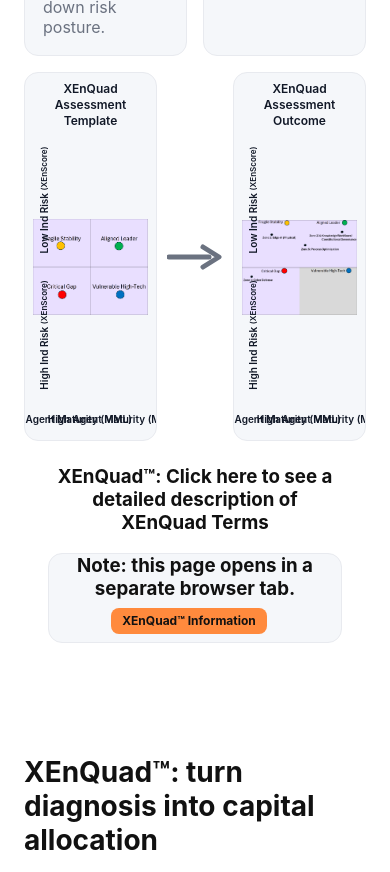
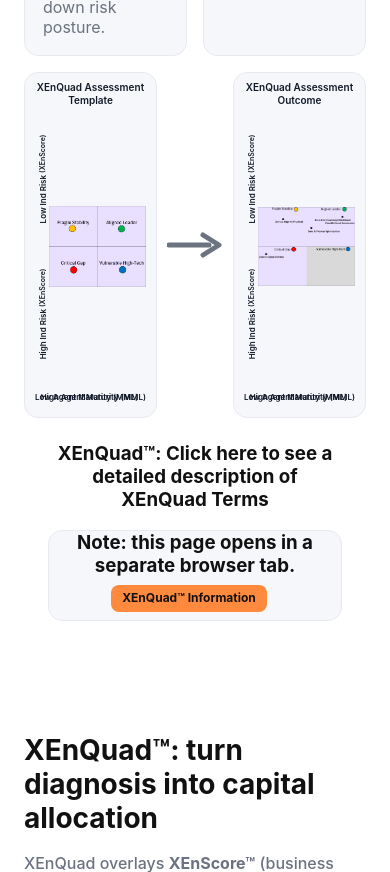
Before and after one commit to Brianhsl2/X-web5, a website: page index.html in a window 390 px wide. Shown: the part 2308-3180 px from the top of the page. Drawn offline with Linux system fonts and the light colour scheme.

Commit message:
Adjust XEnQuad mobile caption placement and card width

```diff
--- a/index.html
+++ b/index.html
@@ -8,6 +8,11 @@
     content="Turn AI from pilots into a governed operating capability — prioritize the right use cases, build audit-ready controls, and enable adoption." />
   <link rel="stylesheet" href="styles.css" />
   <style>
+    .xq-diagram-row {
+      margin: 16px auto 32px !important;
+      max-width: 1200px !important;
+    }
+
     @media (max-width: 900px) {
       .xq-diagram-row {
         margin: 16px 0 24px 0 !important;
@@ -15,32 +20,50 @@
       }
 
       .xq-diagram-row .image-container {
-        padding: 8px 8px 10px !important;
+        padding: 8px 10px 10px !important;
+      }
+
+      .xq-diagram-canvas {
+        padding-left: 14px;
       }
 
       .xq-diagram-caption {
-        font-size: 12px !important;
-        line-height: 1.25;
+        font-size: 10px !important;
+        line-height: 1.2;
       }
 
       .xq-side-caption {
-        left: 6px !important;
-        font-size: 10px !important;
+        left: 4px !important;
+        font-size: 8px !important;
         line-height: 1.05 !important;
       }
 
       .xq-side-caption .xq-side-caption-sub {
-        font-size: 8px !important;
+        font-size: 7px !important;
       }
 
       .xq-bottom-labels {
-        height: 16px !important;
+        height: 14px !important;
         margin-top: 8px !important;
+        padding: 0 2px;
       }
 
       .xq-bottom-caption {
-        font-size: 10px !important;
+        font-size: 8px !important;
         line-height: 1.1 !important;
+      }
+
+      .xq-bottom-caption.xq-bottom-left {
+        left: 0 !important;
+        transform: none !important;
+        text-align: left !important;
+      }
+
+      .xq-bottom-caption.xq-bottom-right {
+        left: auto !important;
+        right: 0 !important;
+        transform: none !important;
+        text-align: right !important;
       }
     }
   </style>
@@ -131,14 +154,14 @@
     <div class="xq-diagram-row" style="display: flex; align-items: center; gap: 16px; margin: 16px 0 32px 2cm; max-width: 1080px;">
       <div class="card image-container" style="flex: 1; padding: 10px 12px 12px; overflow: hidden; display: flex; flex-direction: column; gap: 4px;">
         <figcaption class="xq-diagram-caption" style="text-align: center; color: #111827;">XEnQuad Assessment Template</figcaption>
-        <div style="display: flex; gap: 4px; height: 270px; position: relative;">
+        <div class="xq-diagram-canvas" style="display: flex; gap: 4px; height: 270px; position: relative;">
           <span class="xq-side-caption" style="position: absolute; top: 25%; left: 10px; transform: translateY(-50%) rotate(180deg); writing-mode: vertical-rl; font-size: 12px; font-weight: 600; color: #111827; z-index: 1; text-align: center; line-height: 1.1;">Low Ind Risk <span class="xq-side-caption-sub" style="font-size: 9px;">(XEnScore)</span></span>
           <span class="xq-side-caption" style="position: absolute; top: 75%; left: 10px; transform: translateY(-50%) rotate(180deg); writing-mode: vertical-rl; font-size: 12px; font-weight: 600; color: #111827; z-index: 1; text-align: center; line-height: 1.1; white-space: nowrap;">High Ind Risk <span class="xq-side-caption-sub" style="font-size: 9px;">(XEnScore)</span></span>
           <img src="XEnQuad.3.png" alt="XEnQuad quadrant" style="display: block; flex: 1; width: 0; height: 100%; object-fit: contain; object-position: center;" />
         </div>
         <div class="xq-bottom-labels" style="position: relative; height: 18px; margin-top: 10px;">
-          <span class="xq-bottom-caption" style="position: absolute; left: 30%; transform: translateX(-50%); text-align: center; font-size: 12px; font-weight: 600; color: #111827; white-space: nowrap;">Low Agent Maturity (MML)</span>
-          <span class="xq-bottom-caption" style="position: absolute; left: 70%; transform: translateX(-50%); text-align: center; font-size: 12px; font-weight: 600; color: #111827; white-space: nowrap;">High Agent Maturity (MML)</span>
+          <span class="xq-bottom-caption xq-bottom-left" style="position: absolute; left: 30%; transform: translateX(-50%); text-align: center; font-size: 12px; font-weight: 600; color: #111827; white-space: nowrap;">Low Agent Maturity (MML)</span>
+          <span class="xq-bottom-caption xq-bottom-right" style="position: absolute; left: 70%; transform: translateX(-50%); text-align: center; font-size: 12px; font-weight: 600; color: #111827; white-space: nowrap;">High Agent Maturity (MML)</span>
         </div>
       </div>
       <div style="flex: 0 0 auto; display: flex; align-items: center; justify-content: center; width: 56px;" aria-hidden="true">
@@ -149,14 +172,14 @@
       </div>
       <div class="card image-container" style="flex: 1; padding: 10px 12px 12px; overflow: hidden; display: flex; flex-direction: column; gap: 4px;">
         <figcaption class="xq-diagram-caption" style="text-align: center; color: #111827;">XEnQuad Assessment Outcome</figcaption>
-        <div style="display: flex; gap: 4px; height: 270px; position: relative;">
+        <div class="xq-diagram-canvas" style="display: flex; gap: 4px; height: 270px; position: relative;">
           <span class="xq-side-caption" style="position: absolute; top: 25%; left: 10px; transform: translateY(-50%) rotate(180deg); writing-mode: vertical-rl; font-size: 12px; font-weight: 600; color: #111827; z-index: 1; text-align: center; line-height: 1.1;">Low Ind Risk <span class="xq-side-caption-sub" style="font-size: 9px;">(XEnScore)</span></span>
           <span class="xq-side-caption" style="position: absolute; top: 75%; left: 10px; transform: translateY(-50%) rotate(180deg); writing-mode: vertical-rl; font-size: 12px; font-weight: 600; color: #111827; z-index: 1; text-align: center; line-height: 1.1; white-space: nowrap;">High Ind Risk <span class="xq-side-caption-sub" style="font-size: 9px;">(XEnScore)</span></span>
           <img src="XEnQuad.sim.4.png" alt="XEnQuad Simulation" style="display: block; flex: 1; width: 0; height: 100%; object-fit: contain; object-position: center;" />
         </div>
         <div class="xq-bottom-labels" style="position: relative; height: 18px; margin-top: 10px;">
-          <span class="xq-bottom-caption" style="position: absolute; left: 30%; transform: translateX(-50%); text-align: center; font-size: 12px; font-weight: 600; color: #111827; white-space: nowrap;">Low Agent Maturity (MML)</span>
-          <span class="xq-bottom-caption" style="position: absolute; left: 70%; transform: translateX(-50%); text-align: center; font-size: 12px; font-weight: 600; color: #111827; white-space: nowrap;">High Agent Maturity (MML)</span>
+          <span class="xq-bottom-caption xq-bottom-left" style="position: absolute; left: 30%; transform: translateX(-50%); text-align: center; font-size: 12px; font-weight: 600; color: #111827; white-space: nowrap;">Low Agent Maturity (MML)</span>
+          <span class="xq-bottom-caption xq-bottom-right" style="position: absolute; left: 70%; transform: translateX(-50%); text-align: center; font-size: 12px; font-weight: 600; color: #111827; white-space: nowrap;">High Agent Maturity (MML)</span>
         </div>
       </div>
     </div>
```
